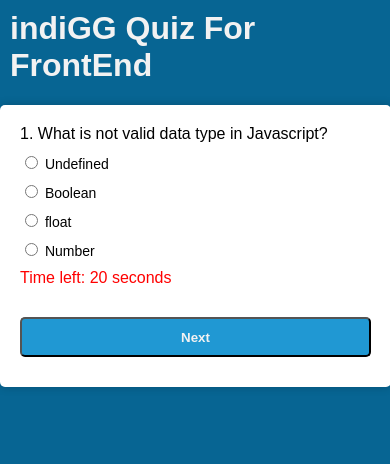
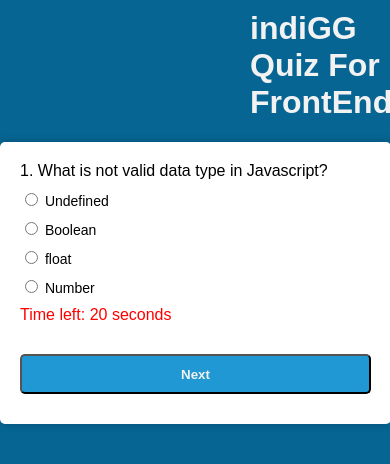
Before and after one commit to LAKSHMANA-VINAY/indiGG_Assignment, a plain HTML site: page index.html in a window 390 px wide. Drawn offline with Linux system fonts and the light colour scheme.

Commit message:
Update index.html

```diff
--- a/index.html
+++ b/index.html
@@ -111,13 +111,13 @@
         .submit-button:hover{
             background-color: #46baf4;
         }
-        @media (max-width: 750px) {
+        @media (max-width: 1500px) {
             .container1 {
                 width: 90%;
                 margin: 0 auto;
             }
             h1 {
-                margin-left: 10px;
+                margin-left: 250px;
             }
             .question p {
                 font-size: 16px;
```
